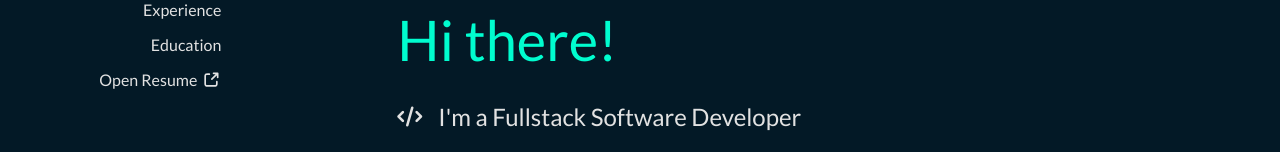
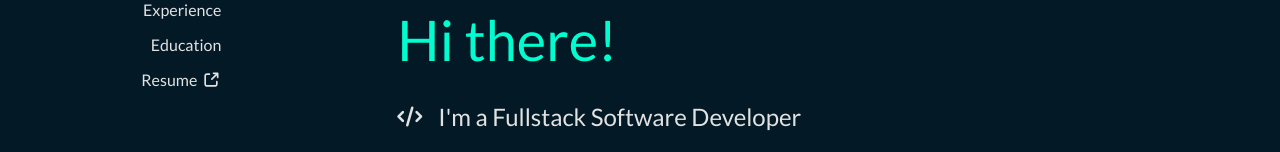
Before and after one commit to alliesoldau/personal-website, a React (Create React App) app: page / in a window 1280 px wide. Shown: the part 226-378 px from the top of the page. Built offline with nearby package versions, Linux system fonts and the light colour scheme.

Commit message:
Removed word open from open resume in navs

```diff
--- a/src/components/NavBar.js
+++ b/src/components/NavBar.js
@@ -20,7 +20,7 @@ function NavBar() {
       </a>
       <a className="navlink" href={Resume} target="_blank" rel="noreferrer">
         <div className="resume">
-          Open Resume
+          Resume
           <svg
             viewBox="0 0 24 24"
             fill="none"
--- a/src/components/NavBarMobile.js
+++ b/src/components/NavBarMobile.js
@@ -37,7 +37,7 @@ const NavBarMobile = ({ isOpen, setIsOpen }) => {
           </a>
           <a className="navlink" href={Resume} target="_blank" rel="noreferrer">
             <div className="resume">
-              Open Resume
+              Resume
               <svg
                 viewBox="0 0 24 24"
                 fill="none"
```
